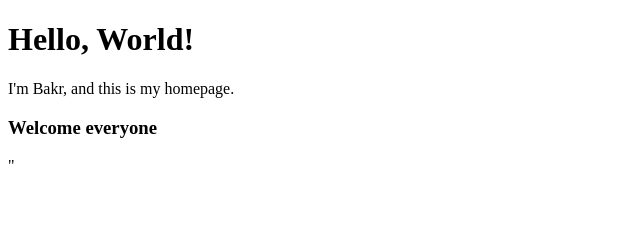
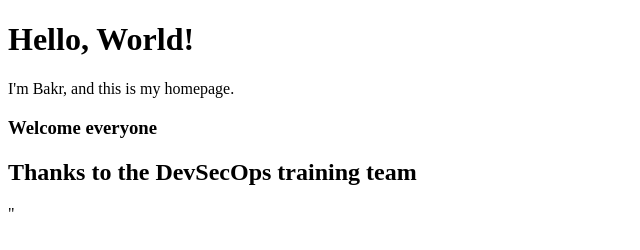
Before and after one commit to Bakr-Salim/final_project, a plain HTML site: page index.html in a window 1280 px wide. Shown: the whole page, without its empty margins (0-640 px from the left). Drawn offline with Linux system fonts and the light colour scheme.

Commit message:
Modify index.html again.

```diff
--- a/index.html
+++ b/index.html
@@ -7,5 +7,6 @@
     <h1>Hello, World!</h1>
     <p>I'm Bakr, and this is my homepage.</p>
     <h3>Welcome everyone</h3>
+    <h2> Thanks to the DevSecOps training team</h2>
 </body>
 </html>"
```
